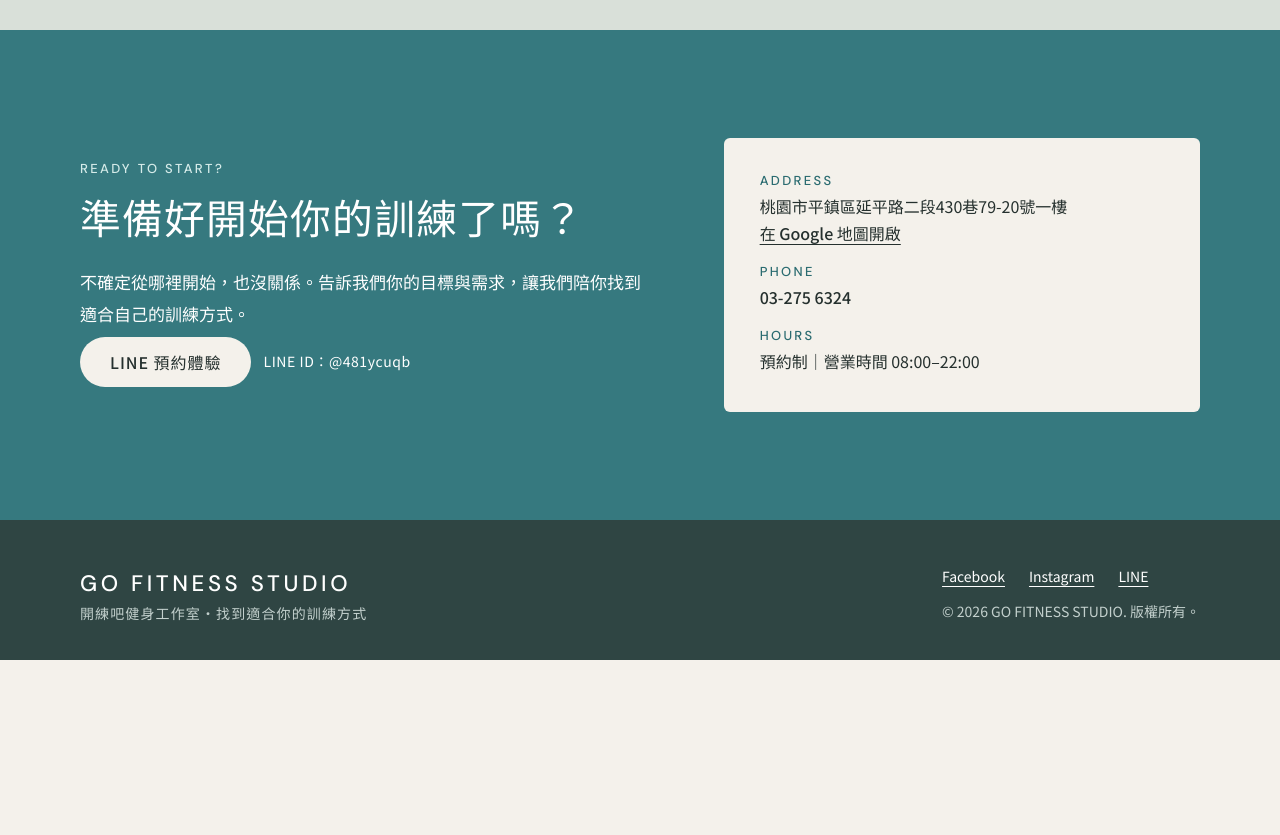
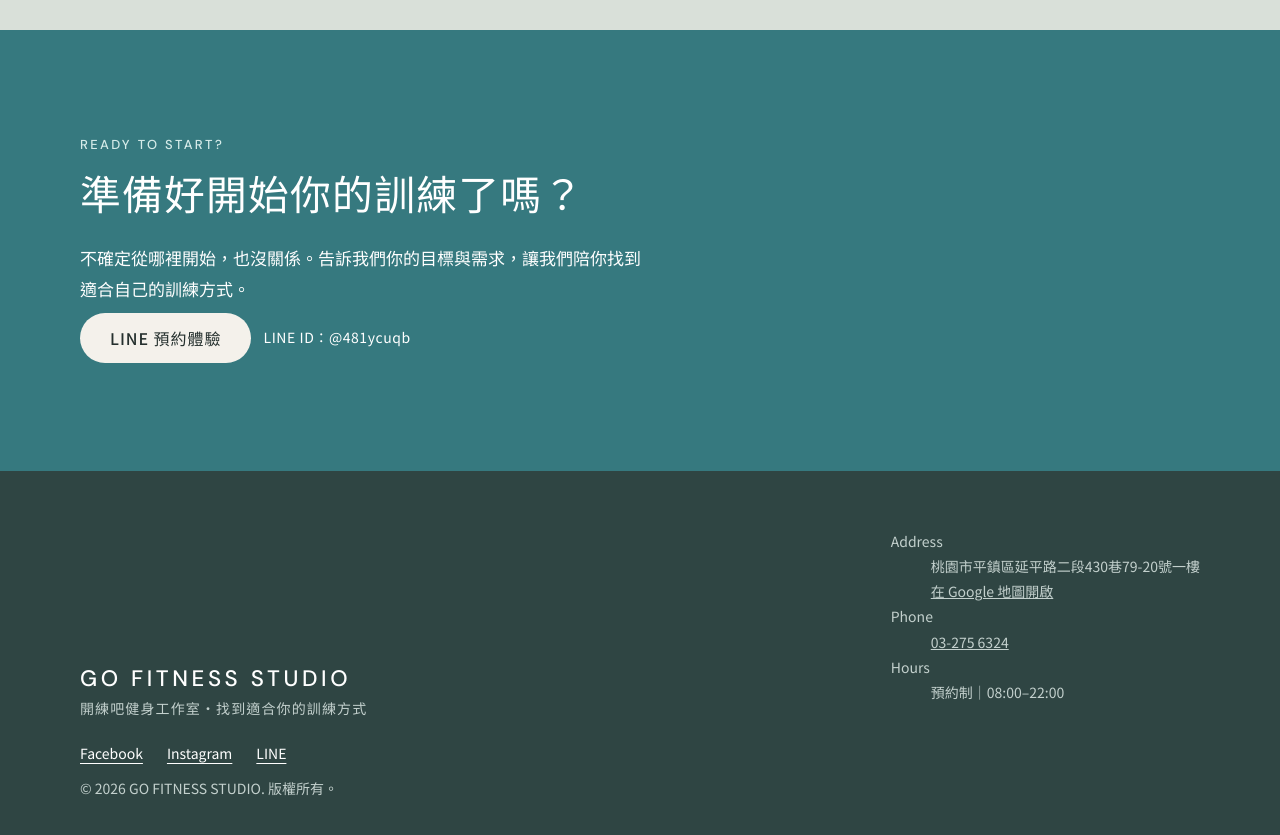
Before and after one commit to gofitness110/official-site, a plain HTML site: page index.html in a window 1280 px wide. Shown: the part 6520-7355 px from the top of the page. Before the commit the page ends 7180 px from the top, so only its background shows below. Drawn offline with Linux system fonts and the light colour scheme.

Commit message:
Add files via upload

```diff
--- a/index.html
+++ b/index.html
@@ -6,6 +6,7 @@
 <script>document.documentElement.classList.add('js');</script>
 <title>桃園平鎮健身工作室｜私人教練・小班團課・器械皮拉提斯｜開練吧</title>
 <meta name="description" content="開練吧 Go Fitness Studio 位於桃園平鎮，鄰近聯新醫院，提供私人教練、小班團課與器械皮拉提斯。預約制、不受干擾，歡迎預約體驗，找到適合自己的訓練方式。">
+<meta name="google-site-verification" content="hM3HOkTRv69-ghPMNqDift4qCiu5x6HmLFyJXaJZGbo" />
 <link rel="canonical" href="https://gofitness110.github.io/official-site/">
 <meta property="og:url" content="https://gofitness110.github.io/official-site/">
 <meta property="og:type" content="website">
@@ -270,13 +271,6 @@
           <span class="line-id">LINE ID：@481ycuqb</span>
         </div>
       </div>
-      <div class="info">
-        <dl>
-          <div><dt>Address</dt><dd>桃園市平鎮區延平路二段430巷79-20號一樓<br><a class="text-link" href="https://www.google.com/maps/search/?api=1&amp;query=%E6%A1%83%E5%9C%92%E5%B8%82%E5%B9%B3%E9%8E%AE%E5%8D%80%E5%BB%B6%E5%B9%B3%E8%B7%AF%E4%BA%8C%E6%AE%B5430%E5%B7%B779-20%E8%99%9F" target="_blank" rel="noopener">在 Google 地圖開啟</a></dd></div>
-          <div><dt>Phone</dt><dd><a href="tel:+886032756324" style="text-decoration:none;font-weight:500">03-275 6324</a></dd></div>
-          <div><dt>Hours</dt><dd>預約制｜營業時間 08:00–22:00</dd></div>
-        </dl>
-      </div>
     </div>
   </section>
 
@@ -287,6 +281,11 @@
     <div>
       <p class="foot-name">GO FITNESS STUDIO<small>開練吧健身工作室・找到適合你的訓練方式</small></p>
     </div>
+    <dl class="foot-info">
+      <div><dt>Address</dt><dd>桃園市平鎮區延平路二段430巷79-20號一樓<br><a href="https://www.google.com/maps/search/?api=1&amp;query=%E6%A1%83%E5%9C%92%E5%B8%82%E5%B9%B3%E9%8E%AE%E5%8D%80%E5%BB%B6%E5%B9%B3%E8%B7%AF%E4%BA%8C%E6%AE%B5430%E5%B7%B779-20%E8%99%9F" target="_blank" rel="noopener">在 Google 地圖開啟</a></dd></div>
+      <div><dt>Phone</dt><dd><a href="tel:+886032756324">03-275 6324</a></dd></div>
+      <div><dt>Hours</dt><dd>預約制｜08:00–22:00</dd></div>
+    </dl>
     <div>
       <p class="social"><a href="https://www.facebook.com/gofitness110">Facebook</a><a href="https://www.instagram.com/gofitness.110">Instagram</a><a href="https://lin.ee/pQq4I0h">LINE</a></p>
       <p style="margin-top:10px">© 2026 GO FITNESS STUDIO. 版權所有。</p>
```
